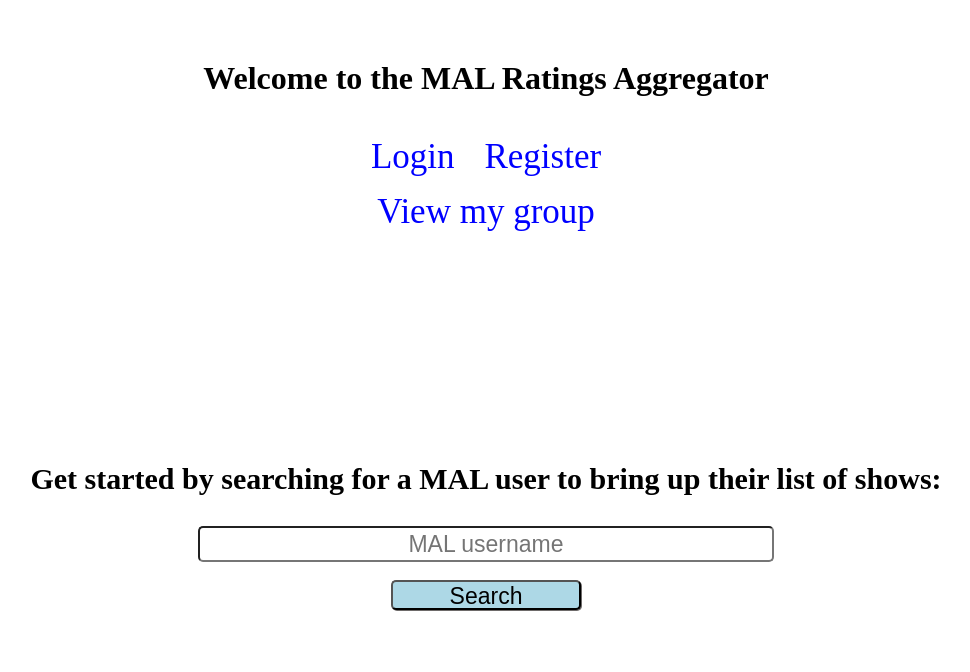
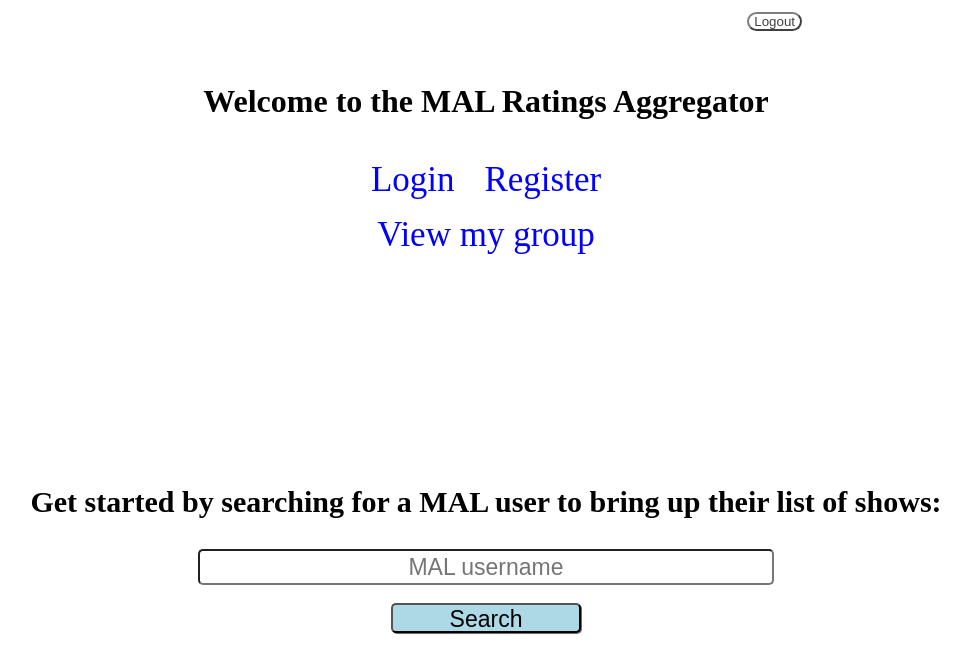
Before and after one commit to Reese-A/MAL_aggregator_project_frontend, an Angular app: page / in a window 1280 px wide. Shown: the top 672 px of the page, without its empty margins (154-1124 px from the left). Built offline with nearby package versions, Linux system fonts and the light colour scheme.

Commit message:
logout component and service added

```diff
--- a/src/app/app.component.html
+++ b/src/app/app.component.html
@@ -1,2 +1,3 @@
+<app-logout></app-logout>
 
 <router-outlet></router-outlet>
--- /dev/null
+++ b/src/app/components/logout/logout.component.html
@@ -0,0 +1,5 @@
+<div id="logoutWrap">
+  <button (click)="logout()" id="logoutButton">
+    Logout
+  </button>
+</div>
--- /dev/null
+++ b/src/app/components/logout/logout.component.scss
@@ -0,0 +1,16 @@
+#logoutWrap {
+  width: 75%;
+  display: flex;
+  flex-direction: row;
+  justify-content: flex-end;
+  margin-top: 20px;
+  #logoutButton {
+    background-color: white;
+    opacity: 0.75;
+    margin: -8px 0px -8px 0px;
+    padding: 0px 5px;
+    display: flex;
+    align-items: center;
+    border-radius: 10px;
+  }
+}
--- /dev/null
+++ b/src/app/components/logout/logout.component.ts
@@ -0,0 +1,27 @@
+import { Component } from '@angular/core';
+import { Router } from '@angular/router';
+import { LogoutService } from '../../services/logout.service';
+
+@Component({
+  selector: 'app-logout',
+  templateUrl: './logout.component.html',
+  styleUrls: ['./logout.component.scss']
+})
+
+export class LogoutComponent {
+
+  constructor(private logoutService: LogoutService, private router: Router) {
+
+  }
+  logout() {
+    this.logoutService.logout()
+    .toPromise()
+    .then((data) => {
+      console.log(data);
+      return this.router.navigateByUrl('/login');
+    })
+    .catch((err) => {
+      console.log(err);
+    });
+  }
+}
--- /dev/null
+++ b/src/app/services/logout.service.ts
@@ -0,0 +1,16 @@
+import { Injectable } from '@angular/core';
+import { HttpClient } from '@angular/common/http';
+
+@Injectable({
+  providedIn: 'root'
+})
+export class LogoutService {
+  constructor(private http: HttpClient) {
+
+  }
+
+  logout() {
+    console.log('logging out');
+    return this.http.get('/api/clients/logout'); // returns an observable
+  }
+}
```
Also changed, not shown: src/app/app.module.ts (+5 -2 lines).
